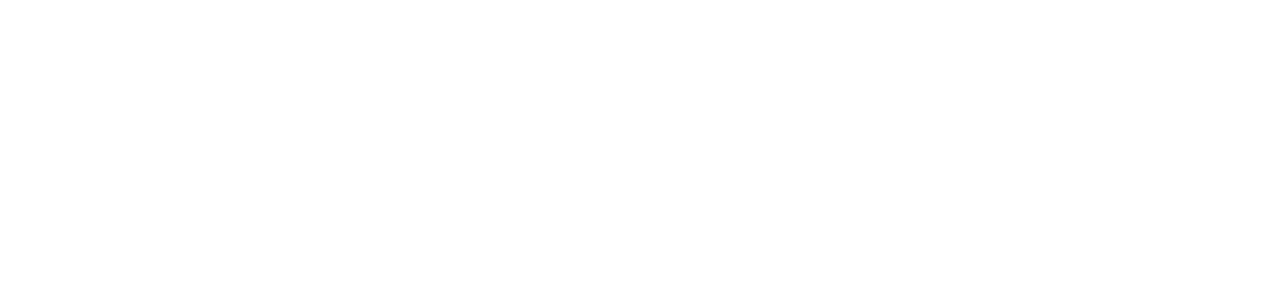
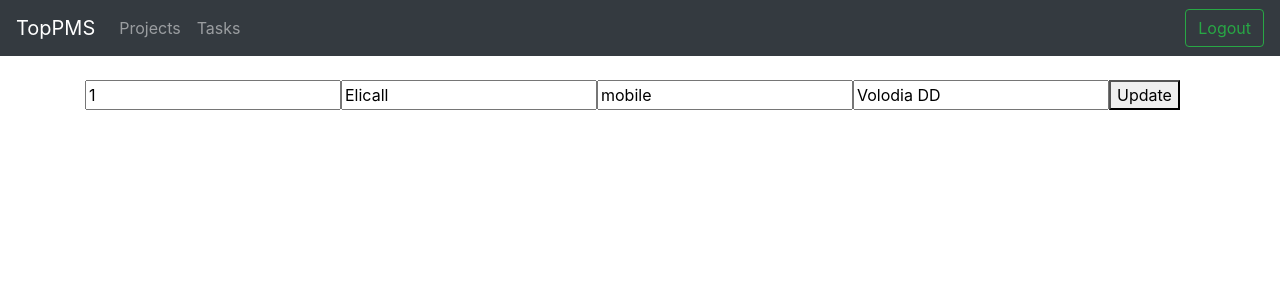
Before and after one commit to Ihor912/angular-top-pms, an Angular app: page /projects/update/1 in a window 1280 px wide. Before the commit this address led to /. Shown: the top 300 px of the page. Built offline with nearby package versions, Linux system fonts and the light colour scheme.

Commit message:
implement project operations - create, update, delete

```diff
--- a/src/app/app.module.ts
+++ b/src/app/app.module.ts
@@ -11,6 +11,8 @@
 import { TasksComponent } from './tasks/tasks.component';
 import { ProjectsService } from './projects/projects.service';
 import { ProjectDetailsComponent } from './projects/project-details/project-details.component';
+import { ProjectCreateComponent } from './projects/project-create/project-create.component';
+import { ProjectUpdateComponent } from './projects/project-update/project-update.component';
 
 
 @NgModule({
@@ -20,7 +22,9 @@
     LoginComponent,
     ProjectsComponent,
     TasksComponent,
-    ProjectDetailsComponent
+    ProjectDetailsComponent,
+    ProjectCreateComponent,
+    ProjectUpdateComponent
   ],
   imports: [
     BrowserModule,
--- a/src/app/app.routing.ts
+++ b/src/app/app.routing.ts
@@ -4,11 +4,15 @@
 import { ProjectsComponent } from './projects/projects.component';
 import { TasksComponent } from './tasks/tasks.component';
 import { ProjectDetailsComponent } from './projects/project-details/project-details.component';
+import { ProjectCreateComponent } from './projects/project-create/project-create.component';
+import { ProjectUpdateComponent } from './projects/project-update/project-update.component';
 
 const appRoutes: Routes = [
     { path: 'login', component: LoginComponent },
     { path: 'projects', component: ProjectsComponent },
     { path: 'projects/:id', component: ProjectDetailsComponent },
+    { path: 'create', component: ProjectCreateComponent },
+    { path: 'projects/update/:id', component: ProjectUpdateComponent },
     { path: 'tasks', component: TasksComponent },
     { path: '', redirectTo: '/login', pathMatch: 'full' }
 ];
--- /dev/null
+++ b/src/app/projects/project-create/project-create.component.html
@@ -0,0 +1,18 @@
+<app-navbar></app-navbar>
+<form (ngSubmit)="createProject(f)" #f="ngForm">
+<div class="container">
+  <div class="row">
+    <div class="col">
+      <input id="idProj" name="id" [(ngModel)]="project.id"  class="effect-2" type="text" placeholder="id..." ngModel>
+      <span class="focus-border"></span>
+      <input id="name" name="name" [(ngModel)]="project.name"  class="effect-2" type="text" placeholder="Name..." ngModel>
+      <span class="focus-border"></span>
+      <input id="type" name="type" [(ngModel)]="project.type" class="effect-2" type="text" placeholder="Type..." ngModel>
+      <span class="focus-border"></span>
+      <input id="owner" name="owner" [(ngModel)]="project.owner" class="effect-2" type="text" placeholder="Owner..." ngModel>
+      <span class="focus-border"></span>
+      <button class="enterButton"  type="submit" >Create</button>
+    </div>
+  </div>
+</div>
+</form>
--- /dev/null
+++ b/src/app/projects/project-create/project-create.component.ts
@@ -0,0 +1,33 @@
+import { Component, OnInit } from '@angular/core';
+import { ProjectsService} from '../projects.service';
+import {NgForm} from '@angular/forms';
+import {Router} from '@angular/router';
+
+import { Project, Member } from '../../common/protocols';
+
+@Component({
+  selector: 'app-project-create',
+  templateUrl: './project-create.component.html',
+  styleUrls: ['./project-create.component.css']
+})
+export class ProjectCreateComponent implements OnInit {
+  project: Project = {
+    id: '',
+    name: '',
+    type: '',
+    owner: '',
+    members: Array<Member>()
+  };
+  constructor(public projectService: ProjectsService, public router: Router) {
+
+  }
+
+  ngOnInit() {
+  }
+
+  createProject(form: NgForm) {
+    this.project = form.value;
+    this.projectService.createProject(this.project);
+    this.router.navigate(['./projects']);
+  }
+}
--- /dev/null
+++ b/src/app/projects/project-update/project-update.component.html
@@ -0,0 +1,18 @@
+<app-navbar></app-navbar>
+<form (ngSubmit)="updateProject(f)" #f="ngForm">
+  <div class="container">
+    <div class="row">
+      <div class="col">
+        <input id="idProj" name="id" [(ngModel)]="project.id"  class="effect-2" type="text" placeholder="id..." ngModel>
+        <span class="focus-border"></span>
+        <input id="name" name="name" [(ngModel)]="project.name"  class="effect-2" type="text" placeholder="Name..." ngModel>
+        <span class="focus-border"></span>
+        <input id="type" name="type" [(ngModel)]="project.type" class="effect-2" type="text" placeholder="Type..." ngModel>
+        <span class="focus-border"></span>
+        <input id="owner" name="owner" [(ngModel)]="project.owner" class="effect-2" type="text" placeholder="Owner..." ngModel>
+        <span class="focus-border"></span>
+        <button class="enterButton"  type="submit" >Update</button>
+      </div>
+    </div>
+  </div>
+</form>
--- /dev/null
+++ b/src/app/projects/project-update/project-update.component.ts
@@ -0,0 +1,30 @@
+import { Component, OnInit } from '@angular/core';
+import {NgForm} from '@angular/forms';
+import {ActivatedRoute, Router} from '@angular/router';
+import {Subscription} from 'rxjs/Subscription';
+
+import {Project} from '../../common/protocols';
+import {ProjectsService} from '../projects.service';
+
+
+@Component({
+  selector: 'app-project-update',
+  templateUrl: './project-update.component.html',
+  styleUrls: ['./project-update.component.css']
+})
+export class ProjectUpdateComponent implements OnInit {
+  project: Project;
+  paramSubscription: Subscription;
+  constructor(public projectsService: ProjectsService, public activatedRouter: ActivatedRoute, public router: Router) { }
+
+  ngOnInit() {
+    this.paramSubscription = this.activatedRouter.params.subscribe(params =>
+      this.project = this.projectsService.getProjectById(params['id']));
+  }
+  updateProject(form: NgForm) {
+    const index = this.projectsService.projects.indexOf(this.project);
+    this.project = form.value;
+    this.projectsService.updateProject(index, this.project);
+    this.router.navigate(['./projects']);
+  }
+}
--- a/src/app/projects/projects.component.html
+++ b/src/app/projects/projects.component.html
@@ -2,12 +2,15 @@
 <div class="container">
   <h1>Projects</h1>
   <p class="lead">All Projects</p>
+  <button class="success" (click)="createProject()">Create</button>
   <div class="container">
     <div class="row" *ngFor="let project of projectsService.projects">
       <div class="col">{{project.name}}</div>
       <div class="col">{{project.owner}}</div>
       <div class="col">{{project.type}}</div>
       <span [routerLink]="getProjectDetailsURL(project)">Details</span>
+      <button class="btn-warning" [routerLink]="getProjectUpdateURL(project)">Update</button>
+      <button class="delete" (click)="deleteProject(project.id)">Delete</button>
     </div>
   </div>
 </div>
--- a/src/app/projects/projects.component.ts
+++ b/src/app/projects/projects.component.ts
@@ -1,5 +1,5 @@
 import { Component, OnInit } from '@angular/core';
-import { ActivatedRoute } from '@angular/router';
+import { ActivatedRoute, Router } from '@angular/router';
 import { ProjectsService } from './projects.service';
 import { Project } from '../common/protocols';
 
@@ -9,7 +9,7 @@
   styleUrls: ['./projects.component.css']
 })
 export class ProjectsComponent implements OnInit {
-  constructor(private projectsService: ProjectsService) {}
+  constructor(private projectsService: ProjectsService, public router: Router) {}
 
   ngOnInit() {
   }
@@ -17,4 +17,17 @@
   getProjectDetailsURL(project: Project) {
     return ['/projects/' + project.id];
   }
+
+  createProject() {
+    this.router.navigate(['./create']);
+  }
+
+  getProjectUpdateURL(project: Project) {
+    return ['/projects/update/' + project.id];
+  }
+
+  deleteProject(id: string) {
+    const project: Project = this.projectsService.projects.find(p => p.id === id);
+    this.projectsService.deleteProject(this.projectsService.projects.indexOf(project));
+  }
 }
--- a/src/app/projects/projects.service.ts
+++ b/src/app/projects/projects.service.ts
@@ -29,4 +29,24 @@
     public getProject(id: string): Project {
         return this.projects.find(p => p.id === id);
     }
+
+    deleteProject(index: number) {
+        this.projects.splice(index, 1);
+    }
+
+    createProject(project: Project) {
+        this.projects.push(project);
+    }
+
+    getProjectUpdateURL(project: Project) {
+        return ['/projects/update/' + project.id];
+    }
+
+    getProjectById(id: string): Project {
+        return this.projects.find(project => project.id === id);
+    }
+
+    updateProject(index: number, project: Project) {
+        this.projects[index] = project;
+    }
 }
```
Also changed, not shown: src/app/projects/project-create/project-create.component.css (added), src/app/projects/project-update/project-update.component.css (added).
